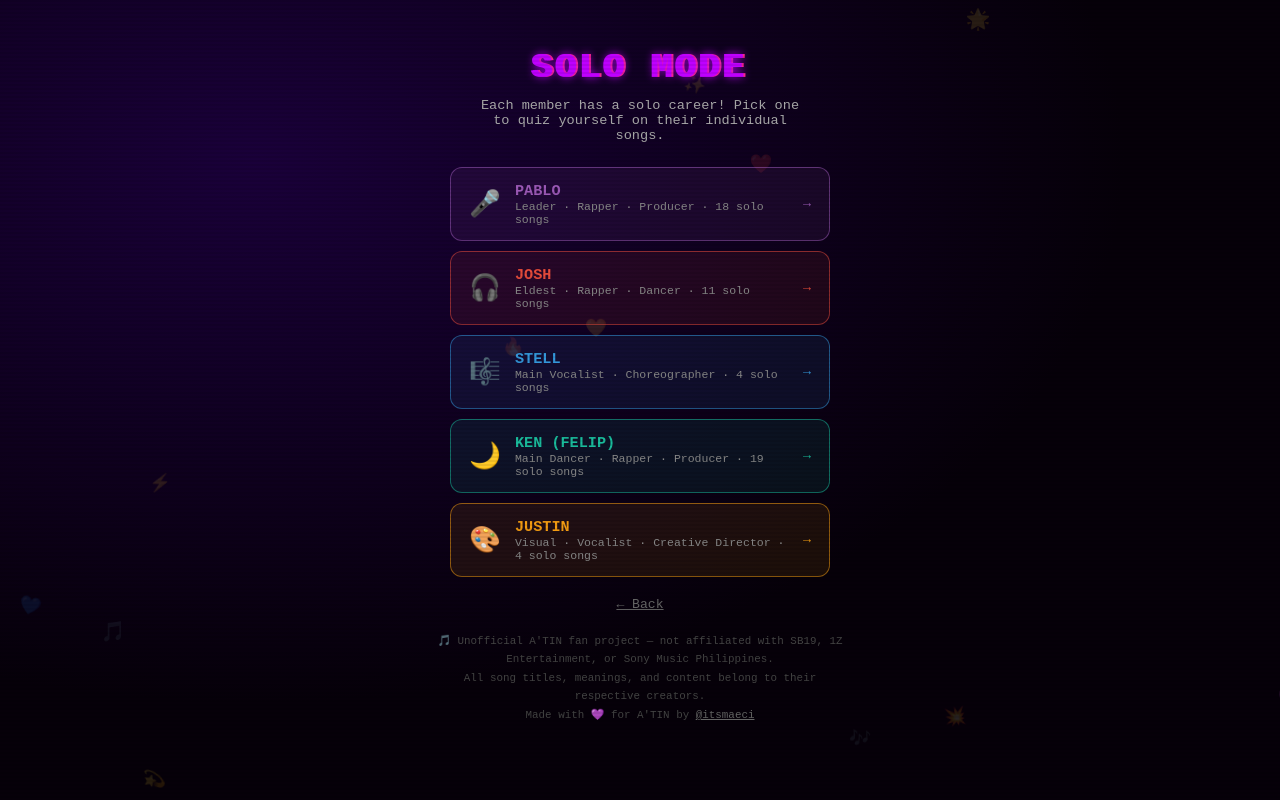
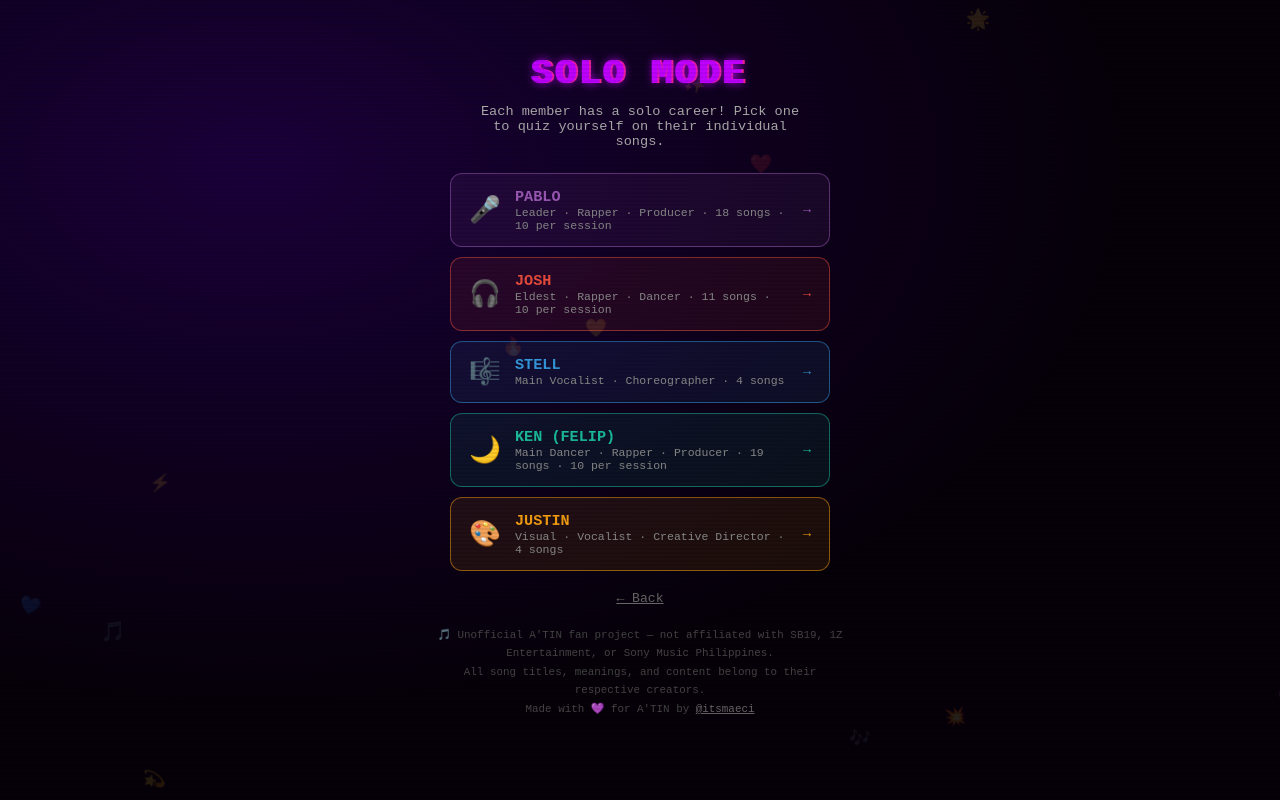
Before and after one commit to cimafrancamae/sb19-quiz, a React (Vite) app: page / in a window 1280 px wide. Both pictures are taken after a click on the button "🎤 SOLO MODE". Built offline with nearby package versions, Linux system fonts and the light colour scheme.

Commit message:
Solo mode: pick 10 random songs per session instead of all
Members with large catalogs (Pablo 18, FELIP 19) now play a
fresh random 10 each session. Lobby shows 'X per session' hint.
Stell/Justin (4 songs each) unaffected — pickN caps at pool size.

```diff
--- a/src/App.jsx
+++ b/src/App.jsx
@@ -141,6 +141,7 @@ const MEMBERS = [
 ];
 
 const PASS_SCORE = 60;
+const SOLO_Q = 10;
 
 // ── SHUFFLE UTILITY ──────────────────────────────────────────────────────────
 function shuffle(arr) {
@@ -523,7 +524,7 @@ function SoloLobby({ onSelect, onBack }) {
             <span style={{fontSize:"1.6rem"}}>{m.emoji}</span>
             <div style={{textAlign:"left"}}>
               <div style={{color:m.color,fontFamily:"'Courier New',monospace",fontWeight:700,fontSize:"0.95rem"}}>{m.name}</div>
-              <div style={{color:"#888",fontFamily:"'Courier New',monospace",fontSize:"0.72rem"}}>{m.role} · {m.songs.length} solo song{m.songs.length!==1?"s":""}</div>
+              <div style={{color:"#888",fontFamily:"'Courier New',monospace",fontSize:"0.72rem"}}>{m.role} · {m.songs.length} songs{m.songs.length>SOLO_Q?` · ${SOLO_Q} per session`:""}</div>
             </div>
             <span style={{marginLeft:"auto",color:m.color,fontFamily:"'Courier New',monospace"}}>→</span>
           </button>
@@ -581,7 +582,7 @@ export default function App() {
   const handleSoloAnswer = correct => {
     const ns = soloScore + (correct?1:0);
     setSoloScore(ns);
-    if (soloQ < member.songs.length-1) { setSoloQ(q=>q+1); setSoloScore(ns); }
+    if (soloQ < soloSongs.length-1) { setSoloQ(q=>q+1); setSoloScore(ns); }
     else { setSoloScore(ns); setScreen("soloResult"); }
   };
 
@@ -665,25 +666,25 @@ export default function App() {
       )}
 
       {screen==="soloLobby" && (
-        <SoloLobby onSelect={m=>{setMember(m);setSoloQ(0);setSoloScore(0);setSoloSongs(shuffle([...m.songs]));setScreen("soloQuiz");}}
+        <SoloLobby onSelect={m=>{setMember(m);setSoloQ(0);setSoloScore(0);setSoloSongs(pickN(m.songs, SOLO_Q));setScreen("soloQuiz");}}
           onBack={()=>setScreen("intro")} />
       )}
 
       {screen==="soloQuiz" && member && soloSongs.length>0 && (
         <QuestionScreen key={soloQ} color={member.color} glow={`0 0 22px ${member.color}88`}
-          totalQ={member.songs.length} qIdx={soloQ} song={soloSongs[soloQ]}
+          totalQ={soloSongs.length} qIdx={soloQ} song={soloSongs[soloQ]}
           onAnswer={handleSoloAnswer} label={`${member.emoji} ${member.name} Solo`} />
       )}
 
       {screen==="soloResult" && member && (
-        <Results score={soloScore} total={member.songs.length} color={member.color}
-          passed={Math.round((soloScore/member.songs.length)*100)>=PASS_SCORE}
-          passMsg={`${soloScore===member.songs.length?"💯 Perfect!":"Nice!"} You really know ${member.name}'s solo work!`}
+        <Results score={soloScore} total={soloSongs.length} color={member.color}
+          passed={Math.round((soloScore/soloSongs.length)*100)>=PASS_SCORE}
+          passMsg={`${soloScore===soloSongs.length?"💯 Perfect!":"Nice!"} You really know ${member.name}'s solo work!`}
           failMsg={`Time to stream ${member.name}'s solo stuff! 🎵`}
           buttons={<>
-            <NeonBtn onClick={()=>{setSoloQ(0);setSoloScore(0);setSoloSongs(shuffle([...member.songs]));setScreen("soloQuiz");}} color={member.color}>↩ Retry</NeonBtn>
+            <NeonBtn onClick={()=>{setSoloQ(0);setSoloScore(0);setSoloSongs(pickN(member.songs, SOLO_Q));setScreen("soloQuiz");}} color={member.color}>↩ Retry</NeonBtn>
             <NeonBtn onClick={()=>setScreen("soloLobby")} color="#aaa">← Members</NeonBtn>
-            <ShareBtn text={`I scored ${Math.round((soloScore/member.songs.length)*100)}% on ${member.name}'s solo quiz on the SB19 Emoji Quiz! 💜`} color={member.color} />
+            <ShareBtn text={`I scored ${Math.round((soloScore/soloSongs.length)*100)}% on ${member.name}'s solo quiz on the SB19 Emoji Quiz! 💜`} color={member.color} />
             <NeonBtn onClick={()=>setShowFeedback(true)} color={NEON.purple}>💬 Feedback</NeonBtn>
           </>}
         />
```
